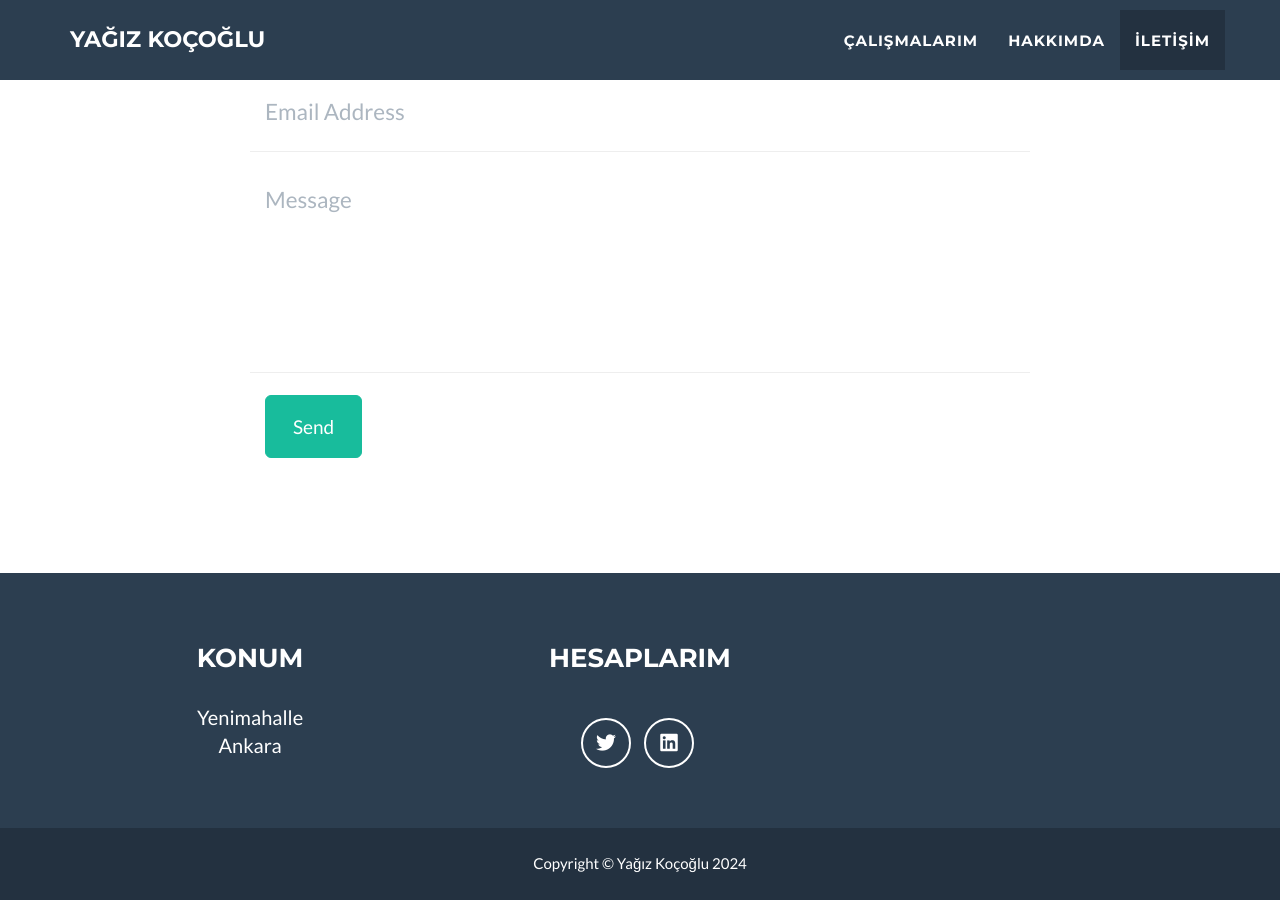
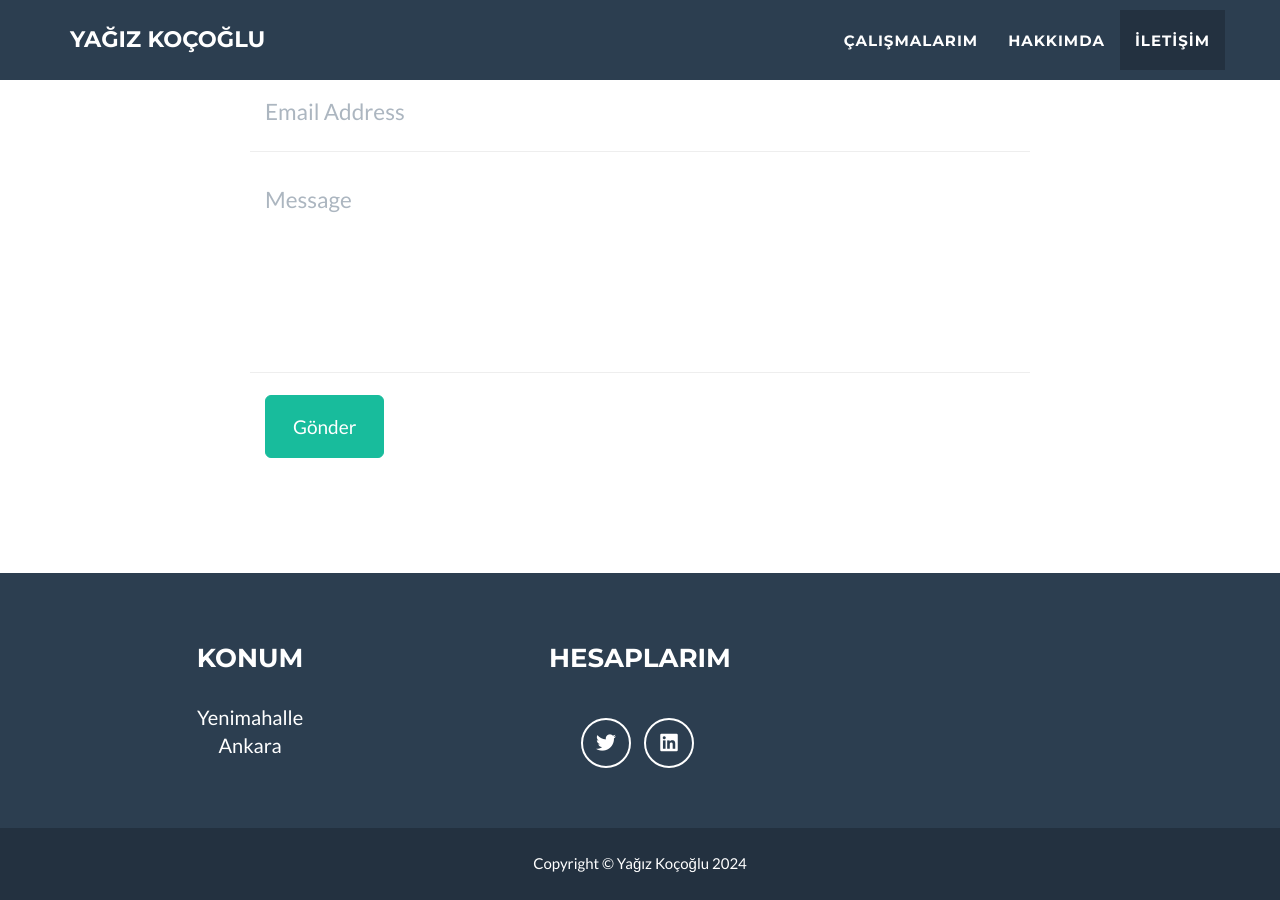
Before and after one commit to yaggy12/yagizkocoglu.github.io, a Jekyll site: the page built from _posts/2014-07-17-project-2.markdown, in a window 1280 px wide and 900 px high, scrolled down 2472 px. Built offline with Jekyll 4.4.1, drawn with Linux system fonts in a browser that asks for light colours.

Commit message:
Update contact_static.html

```diff
--- a/_includes/contact_static.html
+++ b/_includes/contact_static.html
@@ -42,7 +42,7 @@
           <div id="success"></div>
           <div class="row">
             <div class="form-group col-xs-12">
-              <button type="submit" class="btn btn-success btn-lg">Send</button>
+              <button type="submit" class="btn btn-success btn-lg">Gönder</button>
             </div>
           </div>
         </form>
```
